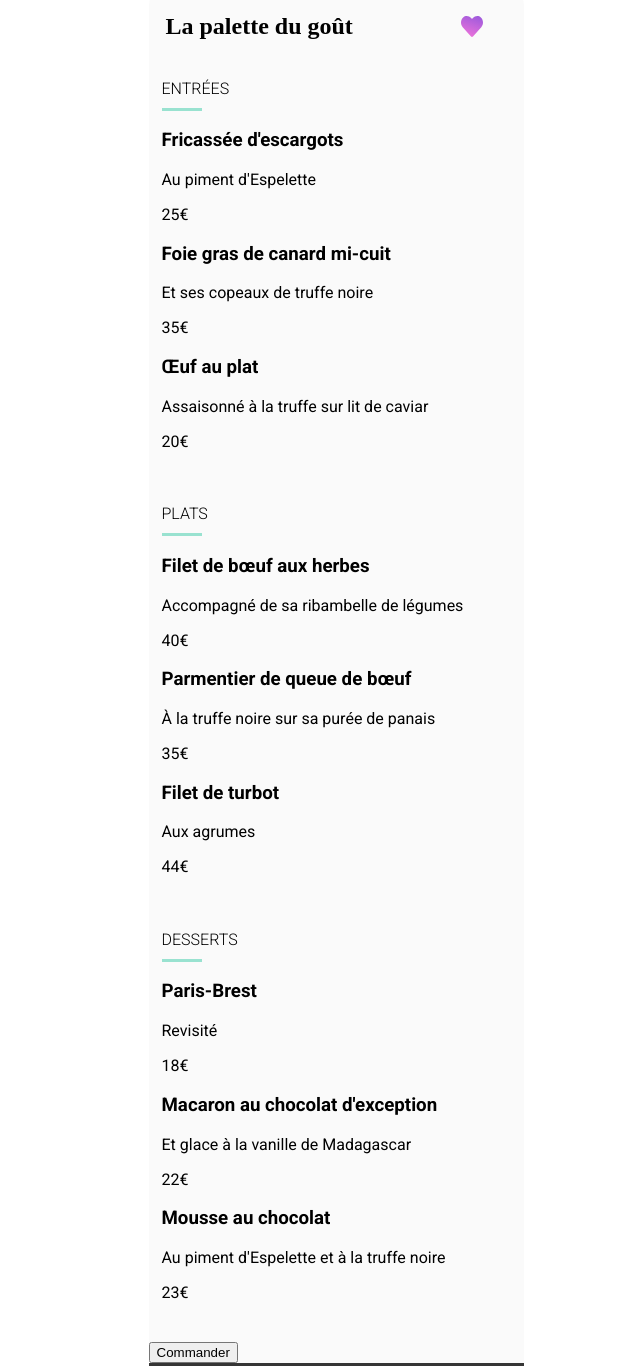
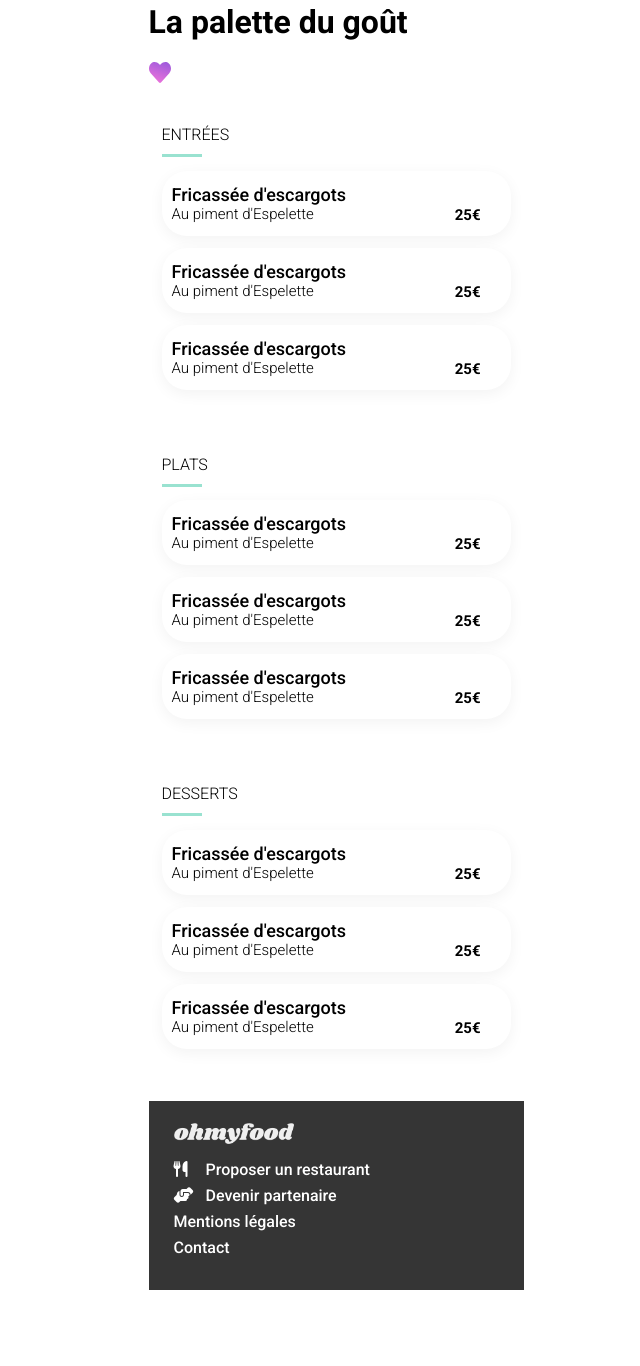
Before and after one commit to Aelbus/OhMyFood, a website: page restaurants/la_palette_du_gout.html in a window 1280 px wide. Shown: the part 367-1733 px from the top of the page, without its empty margins (304-944 px from the left). After the commit the page ends 1657 px from the top, so only its background shows below. Drawn offline with Linux system fonts and the light colour scheme; a web font is replaced by a local one.

Commit message:
Avancer 14/03

```diff
--- a/restaurants/la_palette_du_gout.html
+++ b/restaurants/la_palette_du_gout.html
@@ -25,7 +25,6 @@
 
     <main>
         <img src="../images/restaurants/la_palette_du_gout.jpg" alt="La palette du goût" class="img__menu">
-        <article>
             <div class="container__menu--title">
                 <h1>La palette du goût</h1>
                 <img src="../images/icone/Vectorheartfull.svg" alt="heart">
@@ -33,69 +32,112 @@
 
             <div class="container__menu--section">
 
-                <div class="entrees">
+                <div class="entrees type">
                     <h2>ENTRÉES</h2>
 
                         <div class="card__menu">
-                            <h3>Fricassée d'escargots</h3>
-                            <p>Au piment d'Espelette</p>
-                            <span>25€</span>
+                            <div class="card__menu--title">
+                                <h3>Fricassée d'escargots</h3>
+                                <p>Au piment d'Espelette</p>
+                            </div>
+                            <div class="card__menu--price">
+                                <span>25€</span>
+                            </div>
                         </div>
+
                         <div class="card__menu">
-                            <h3>Foie gras de canard mi-cuit</h3>
-                            <p>Et ses copeaux de truffe noire</p>
-                            <span>35€</span>
+                            <div class="card__menu--title">
+                                <h3>Fricassée d'escargots</h3>
+                                <p>Au piment d'Espelette</p>
+                            </div>
+                            <div class="card__menu--price">
+                                <span>25€</span>
+                            </div>
                         </div>
+
                         <div class="card__menu">
-                            <h3>Œuf au plat</h3>
-                            <p>Assaisonné à la truffe sur lit de caviar</p>
-                            <span>20€</span>
+                            <div class="card__menu--title">
+                                <h3>Fricassée d'escargots</h3>
+                                <p>Au piment d'Espelette</p>
+                            </div>
+                            <div class="card__menu--price">
+                                <span>25€</span>
+                            </div>
                         </div>
+
                 </div>
 
-                <div class="plats">
+                <div class="plats type">
                     <h2>PLATS</h2>
 
                         <div class="card__menu">
-                            <h3>Filet de bœuf aux herbes</h3>
-                            <p>Accompagné de sa ribambelle de légumes</p>
-                            <span>40€</span>
+                            <div class="card__menu--title">
+                                <h3>Fricassée d'escargots</h3>
+                                <p>Au piment d'Espelette</p>
+                            </div>
+                            <div class="card__menu--price">
+                                <span>25€</span>
+                            </div>
                         </div>
+
                         <div class="card__menu">
-                            <h3>Parmentier de queue de bœuf</h3>
-                            <p>À la truffe noire sur sa purée de panais</p>
-                            <span>35€</span>
+                            <div class="card__menu--title">
+                                <h3>Fricassée d'escargots</h3>
+                                <p>Au piment d'Espelette</p>
+                            </div>
+                            <div class="card__menu--price">
+                                <span>25€</span>
+                            </div>
                         </div>
+
                         <div class="card__menu">
-                            <h3>Filet de turbot</h3>
-                            <p>Aux agrumes</p>
-                            <span>44€</span>
+                            <div class="card__menu--title">
+                                <h3>Fricassée d'escargots</h3>
+                                <p>Au piment d'Espelette</p>
+                            </div>
+                            <div class="card__menu--price">
+                                <span>25€</span>
+                            </div>
                         </div>
+
                 </div>
 
-                <div class="desserts">
+                <div class="desserts type">
                     <h2>DESSERTS</h2>
 
                         <div class="card__menu">
-                            <h3>Paris-Brest</h3>
-                            <p>Revisité</p>
-                            <span>18€</span>
+                            <div class="card__menu--title">
+                                <h3>Fricassée d'escargots</h3>
+                                <p>Au piment d'Espelette</p>
+                            </div>
+                            <div class="card__menu--price">
+                                <span>25€</span>
+                            </div>
                         </div>
+
                         <div class="card__menu">
-                            <h3>Macaron au chocolat d'exception</h3>
-                            <p>Et glace à la vanille de Madagascar</p>
-                            <span>22€</span>
+                            <div class="card__menu--title">
+                                <h3>Fricassée d'escargots</h3>
+                                <p>Au piment d'Espelette</p>
+                            </div>
+                            <div class="card__menu--price">
+                                <span>25€</span>
+                            </div>
                         </div>
+
                         <div class="card__menu">
-                            <h3>Mousse au chocolat</h3>
-                            <p>Au piment d'Espelette et à la truffe noire</p>
-                            <span>23€</span>
+                            <div class="card__menu--title">
+                                <h3>Fricassée d'escargots</h3>
+                                <p>Au piment d'Espelette</p>
+                            </div>
+                            <div class="card__menu--price">
+                                <span>25€</span>
+                            </div>
                         </div>
+
                 </div>
             </div>
 
-            <button>Commander</button>
-        </article>
     </main>
 
     <footer>
--- a/sass/main.scss
+++ b/sass/main.scss
@@ -261,19 +261,43 @@ article {
     flex-direction: column;
     gap: 40px;
     margin: 25px 13px 40px 13px;
-    .entrees {
+    .type {
         h2 {
             @include title__menu__section;
         }
-    }
-    .plats {
-        h2 {
-            @include title__menu__section;
+        .card__menu {
+            margin: 0 0 12px 0;
+            background: #FFF;
+            border-radius: 25px;
+            box-shadow: 0px 4px 15px rgba(0, 0, 0, 0.05);
+            padding: 12px 10px;
+            text-decoration: none;
+            display: flex;
+            .card__menu--title {
+                width: 80%;
+                justify-content: center;
+                display: flex;
+                flex-direction: column;
+                h3 {
+                    font-size: 18px;
+                    font-weight: 500;
+                    margin: 0;
+                }
+                p {
+                    font-size: 15px;
+                    font-weight: 300;
+                    margin: 0;
+                }
+            }
+            .card__menu--price {
+                width: 20%;
+                text-align: center;
+                padding-top: 23px;
+                font-size: 15px;
+                font-weight: 700;
+                line-height: 18px;
+            }
         }
     }
-    .desserts {
-        h2 {
-            @include title__menu__section;
-        }
-    }
+
 }
```
Also changed, not shown: assets/css/style.css, 1 other file.
